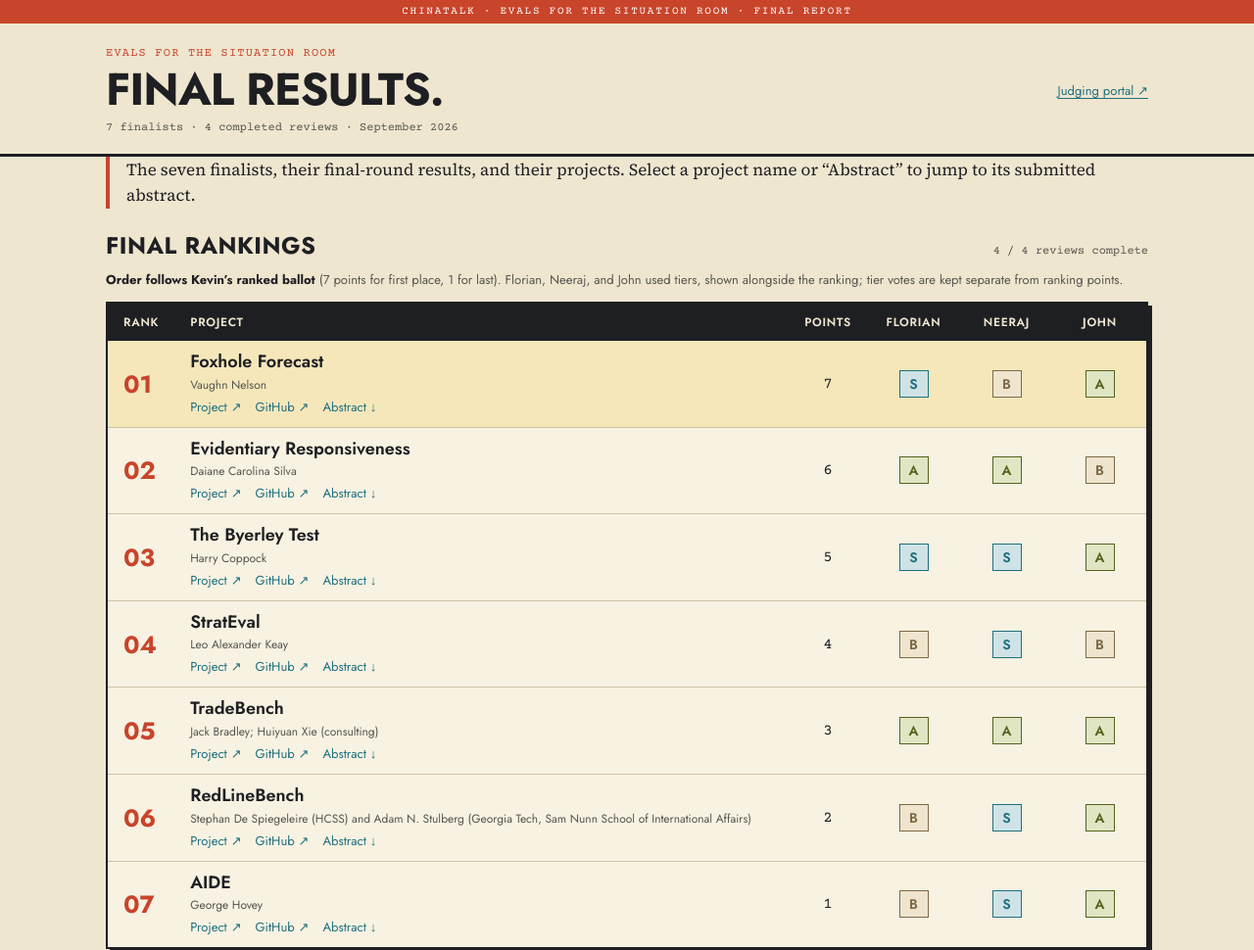
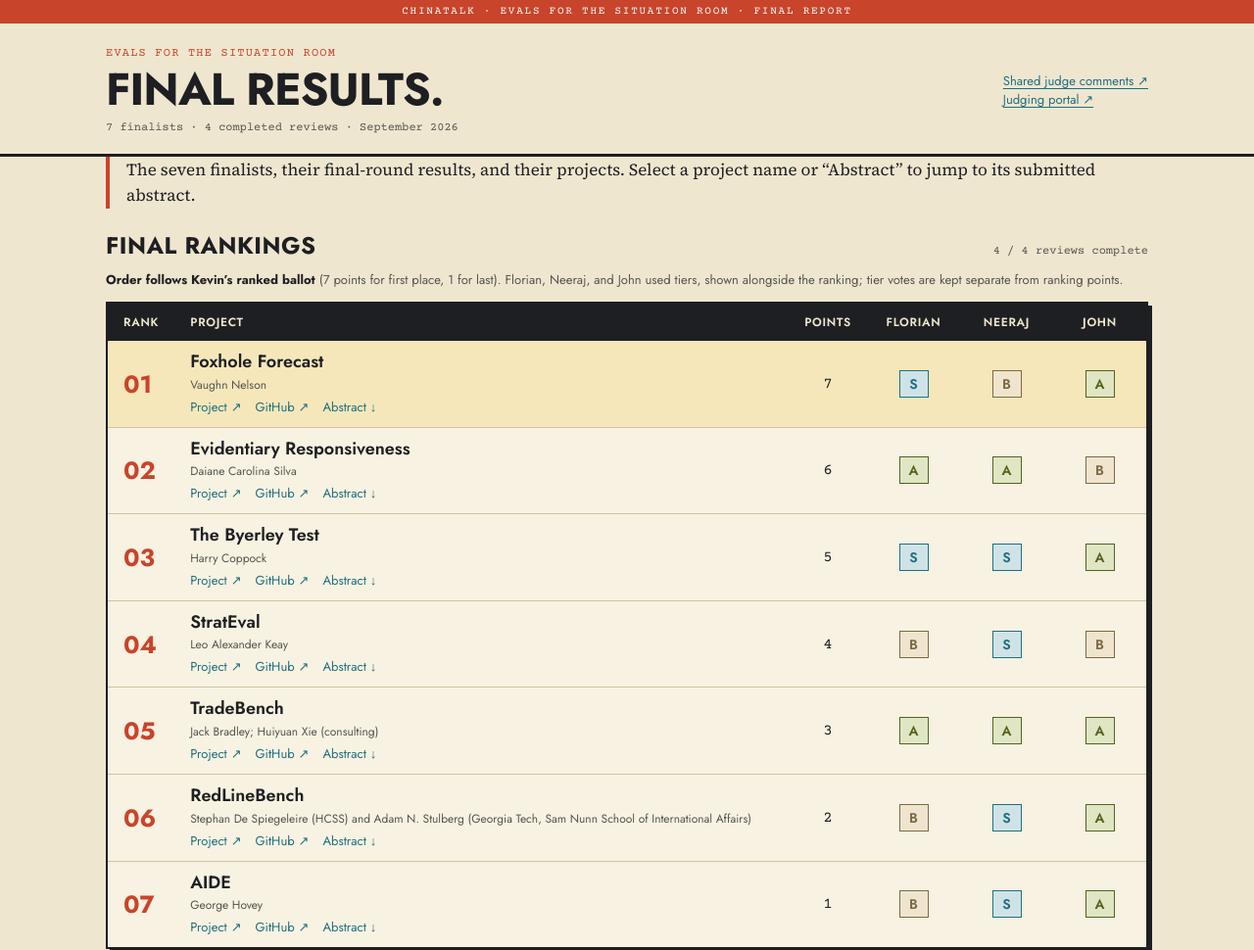
Before and after one commit to jorschneider/sitroom-sensecheck, a plain HTML site: page final/index.html in a window 1280 px wide. Shown: the top 970 px of the page at 98% size. Drawn offline with nearby package versions, Linux system fonts and the light colour scheme.

Commit message:
Link shared judge comments from the final results

```diff
--- a/final/index.html
+++ b/final/index.html
@@ -22,7 +22,7 @@ main{padding-top:22px;padding-bottom:24px}.summary{margin:0 0 20px;padding:0 0 0
 </head>
 <body>
 <div class="classification">ChinaTalk · Evals for the Situation Room · Final report</div>
-<header><div class="wrap"><div class="masthead"><div><p class="eyebrow">Evals for the Situation Room</p><h1>Final results.</h1><div class="meta">7 finalists · 4 completed reviews · September 2026</div></div><a class="portal" href="../judges/">Judging portal ↗</a></div></div></header>
+<header><div class="wrap"><div class="masthead"><div><p class="eyebrow">Evals for the Situation Room</p><h1>Final results.</h1><div class="meta">7 finalists · 4 completed reviews · September 2026</div></div><nav class="portal" aria-label="Related pages"><a href="../judges/comments/">Shared judge comments ↗</a><br><a href="../judges/">Judging portal ↗</a></nav></div></div></header>
 <main class="wrap">
 <p class="summary">The seven finalists, their final-round results, and their projects. Select a project name or “Abstract” to jump to its submitted abstract.</p>
 <section aria-labelledby="rankings-title"><div class="section-head"><h2 id="rankings-title">Final rankings</h2><span class="complete">4 / 4 reviews complete</span></div>
```
